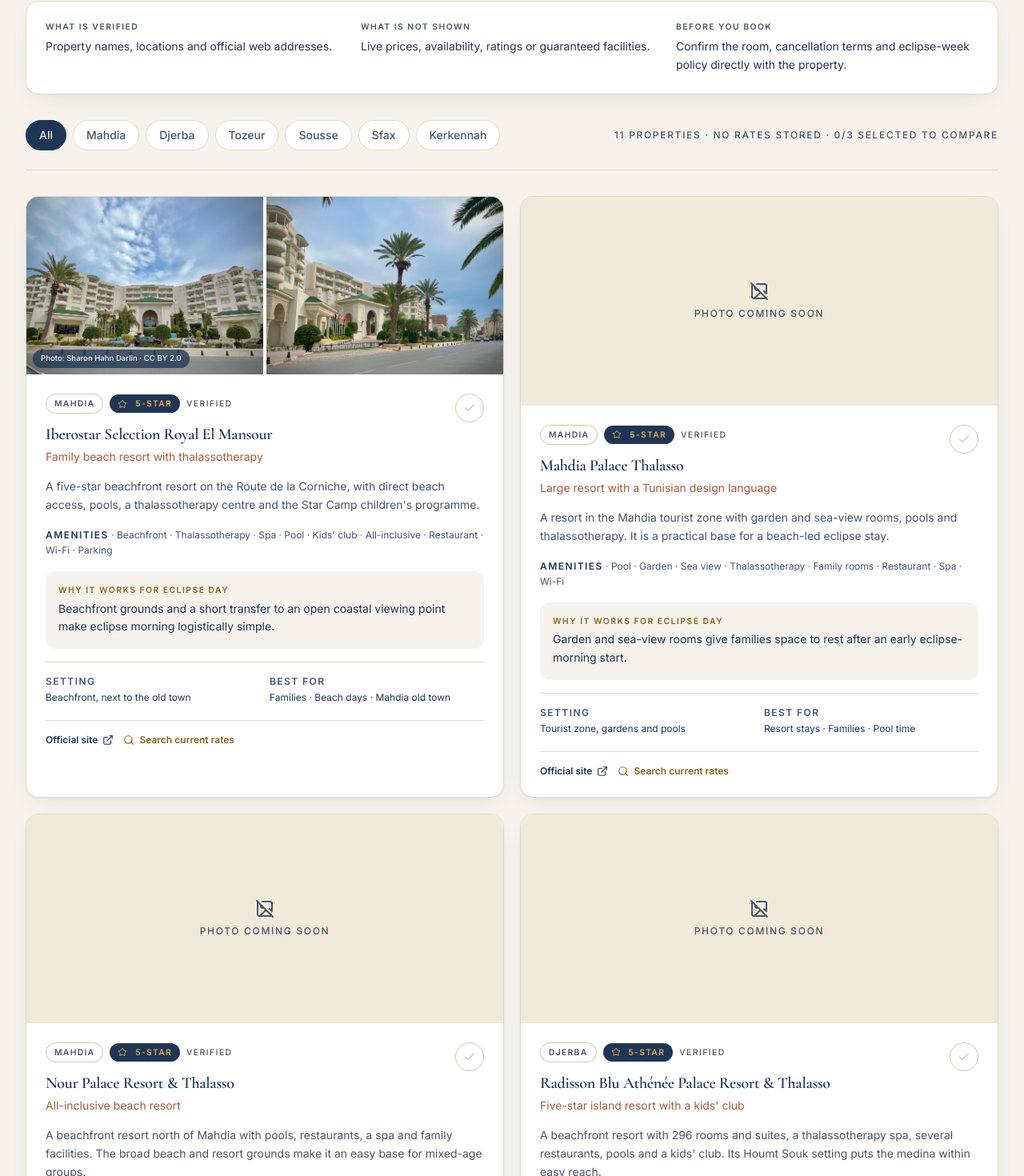
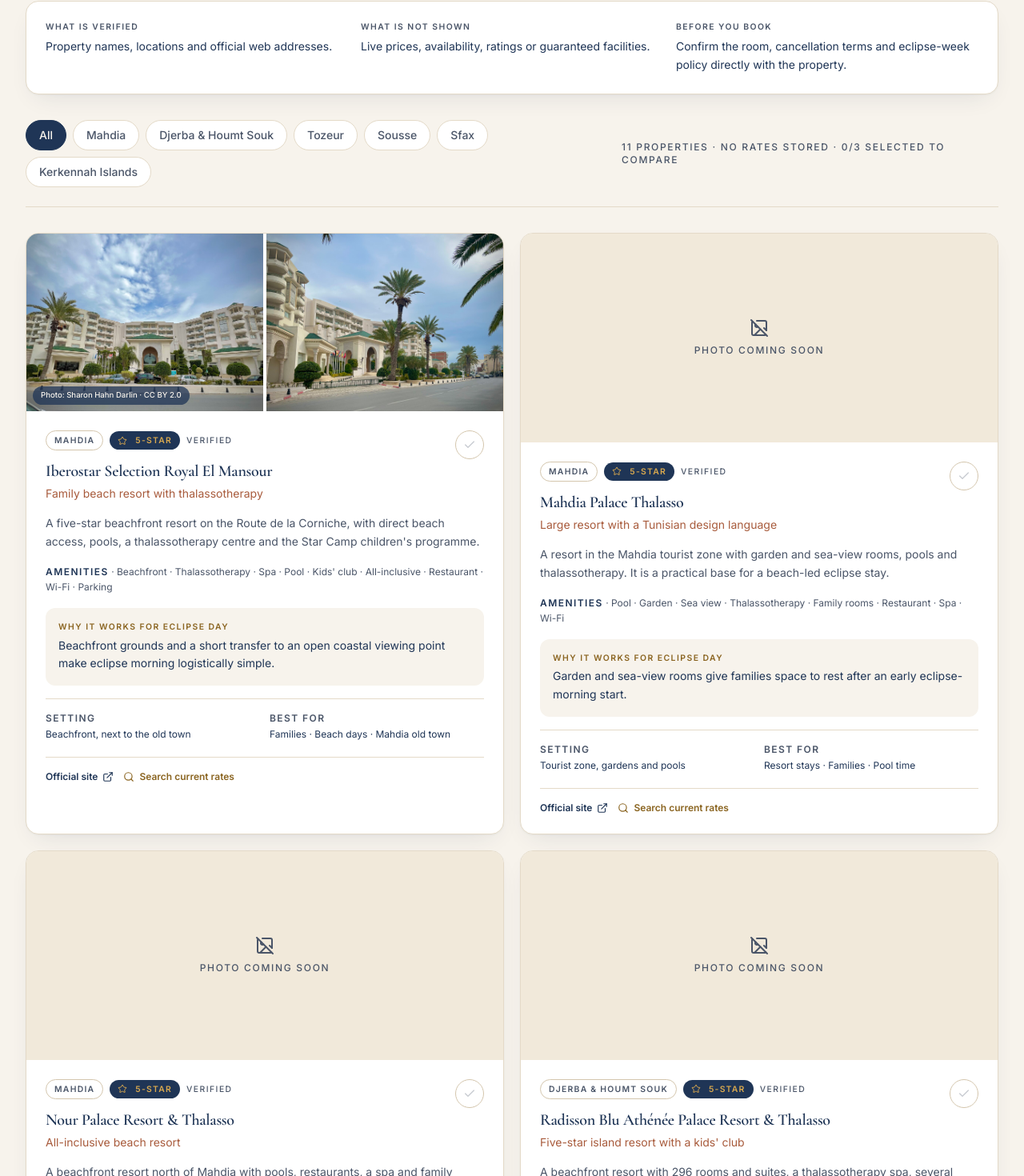
Before and after one commit to ismailtriki56/Eclipse-Tunisia, a Next.js app: page /en/stays in a window 1280 px wide. Shown: the part 477-1947 px from the top of the page at 80% size. Built offline with nearby package versions, Linux system fonts and the light colour scheme.

Commit message:
fix: localize stay city labels

```diff
--- a/src/components/stays/stays-directory.tsx
+++ b/src/components/stays/stays-directory.tsx
@@ -15,11 +15,20 @@ import { getImage, imageCredit } from "@/data/images";
 import { cn } from "@/lib/cn";
 import { Badge } from "@/components/ui/badge";
 import { useLanguage } from "@/context/language-context";
+import { getDestination } from "@/data/destinations";
+import { destinationText } from "@/lib/destination-text";
 
 export function StaysDirectory() {
   const { t } = useLanguage();
   const [city, setCity] = useState<string | null>(null);
   const [compare, setCompare] = useState<string[]>([]);
+
+  const cityLabel = (name: string | null) => {
+    if (name === null) return t.stays.all;
+    const stay = stays.find((item) => item.city === name);
+    const destination = stay ? getDestination(stay.destinationSlug) : null;
+    return destination ? destinationText(t, destination).name : name;
+  };
 
   const hotelNotes = t.hotelText as Record<string, { whyEclipse: string }>;
   const hotelDetails = t.hotelDetail as Record<
@@ -57,7 +66,7 @@ export function StaysDirectory() {
       : t.stays.stars.replace("{count}", String(stay.stars));
 
   const compareRows = [
-    { label: t.stays.city, render: (stay: Stay) => stay.city },
+    { label: t.stays.city, render: (stay: Stay) => cityLabel(stay.city) },
     {
       label: t.stays.setting,
       render: (stay: Stay) =>
@@ -102,7 +111,7 @@ export function StaysDirectory() {
                   : "border-line bg-white text-muted hover:border-navy hover:text-navy",
               )}
             >
-              {option ?? t.stays.all}
+              {cityLabel(option)}
             </button>
           ))}
         </div>
@@ -247,7 +256,7 @@ export function StaysDirectory() {
                 <div className="flex items-start justify-between gap-4">
                   <div>
                     <div className="flex flex-wrap items-center gap-2">
-                      <Badge tone="outline">{stay.city}</Badge>
+                      <Badge tone="outline">{cityLabel(stay.city)}</Badge>
                       <Badge tone="total">
                         <Star className="me-1 h-3 w-3" aria-hidden />
                         {ratingLabel(stay)}
```
Also changed, not shown: 1 other file (tests, documents, lock files or other folders).
